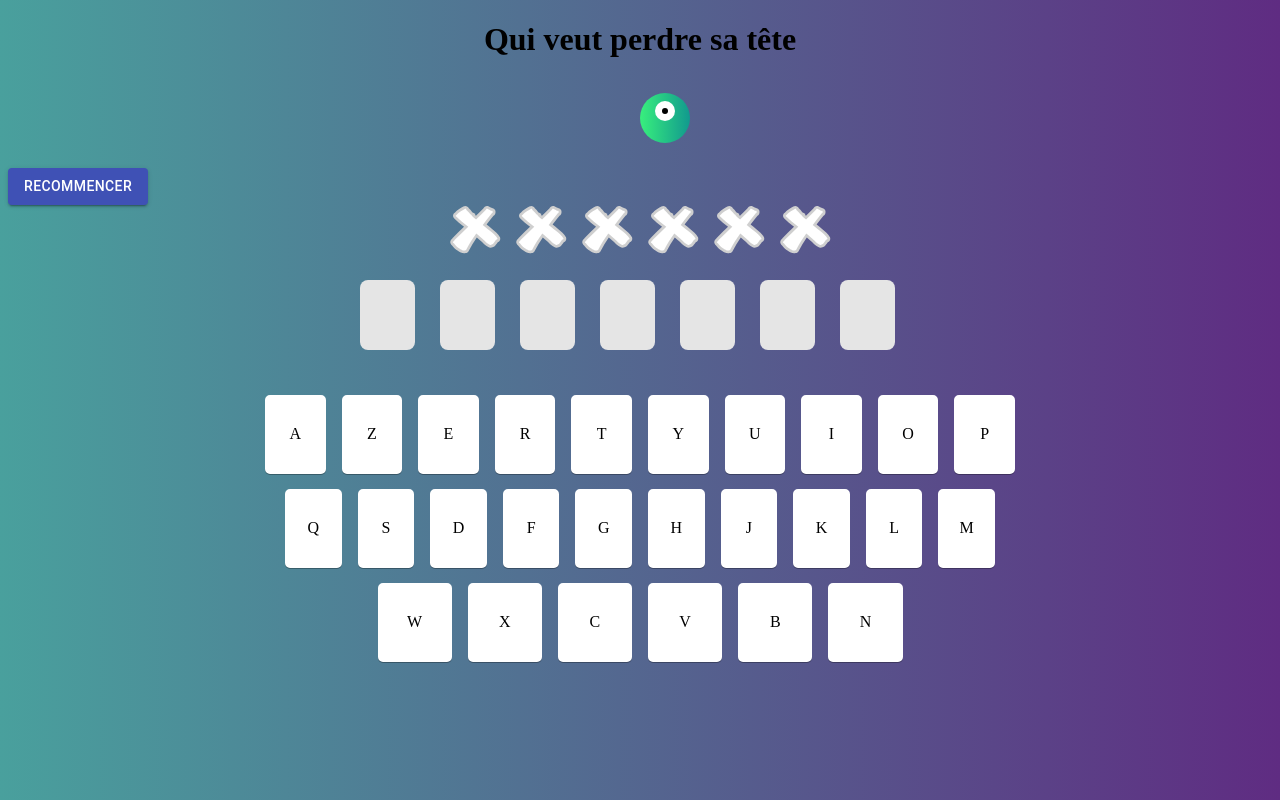
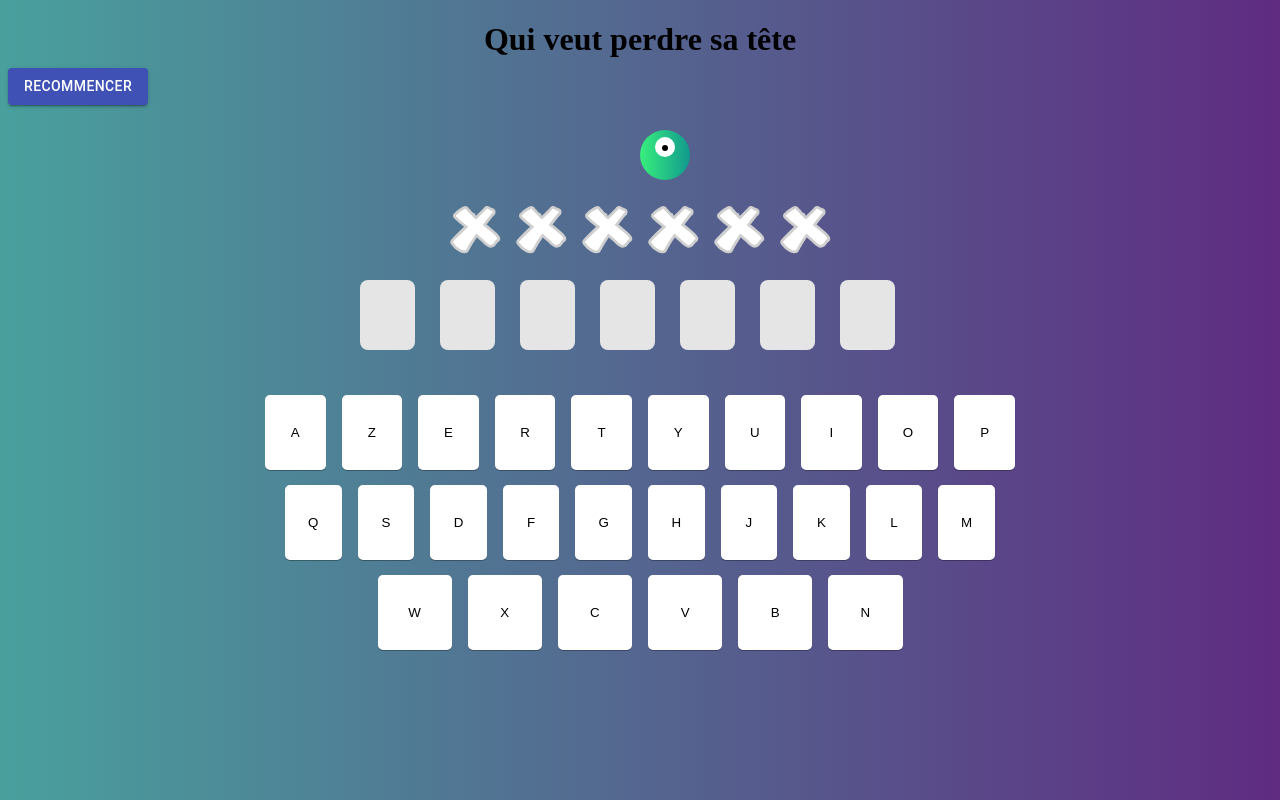
Before and after one commit to milletm/qui-veut-perdre-sa-tete, a React (Create React App) app: page / in a window 1280 px wide. Built offline with nearby package versions, Linux system fonts and the light colour scheme.

Commit message:
fix keyboard key type

```diff
--- a/src/components/container/Container.jsx
+++ b/src/components/container/Container.jsx
@@ -399,7 +399,7 @@ export default class Container extends Component {
     this.setState({
       openPopup: true,
       endGameTitle: type === 'win' ? 'Bravo tu as gagné' : 'Désolé ça sera pour une prochaine fois',
-      endGameContent: `Le mot était effectivement ${currentWord.word}`
+      endGameContent: type === 'win' ? `Le mot était effectivement ${currentWord.word}` : `Le mot que tu devais trouver était ${currentWord.word}`
     });
   }
 
@@ -661,6 +661,10 @@ export default class Container extends Component {
     return (
       <div>
         <h1 className="game-title">Qui veut perdre sa tête</h1>
+        <Button onClick={this.restartGame} variant="contained" color="primary" className="restart-game-button">
+            Recommencer
+          </Button>
+
         <div className="animation">
           <div id="stage">
             <div id="traveler">
@@ -671,9 +675,6 @@ export default class Container extends Component {
             <div className="game-dialog">{currentDialog}</div>
           )}
         </div>
-        <Button onClick={this.restartGame} variant="contained" color="primary">
-          Recommencer
-        </Button>
         {currentWord !== null &&(
           <Dialog
             open={openPopup}
--- a/src/components/container/container.scss
+++ b/src/components/container/container.scss
@@ -6,11 +6,15 @@ img.dialog-image {
     display: none;
   }
 }
+
 .game-title {
   text-align: center;
   margin-bottom: 10px;
 }
 
+.restart-game-button {
+  margin: 0 auto;
+}
 
 body {
   background: #5f2c82;  /* fallback for old browsers */
--- a/src/components/keyboard/KeyboardKey.jsx
+++ b/src/components/keyboard/KeyboardKey.jsx
@@ -3,9 +3,9 @@ import PropTypes from 'prop-types'
 
 const KeyboardKey = ({ keyboardKey, handleKeyboardTrigger }) => {
   return (
-    <div className={`keyboard-key ${keyboardKey.class}`} onClick={() => handleKeyboardTrigger(keyboardKey)}>
+    <button type="button" className={`keyboard-key ${keyboardKey.class}`} onClick={() => handleKeyboardTrigger(keyboardKey)}>
       <span className="letter">{keyboardKey.letter}</span>
-    </div>
+    </button>
   )
 }
 
```
